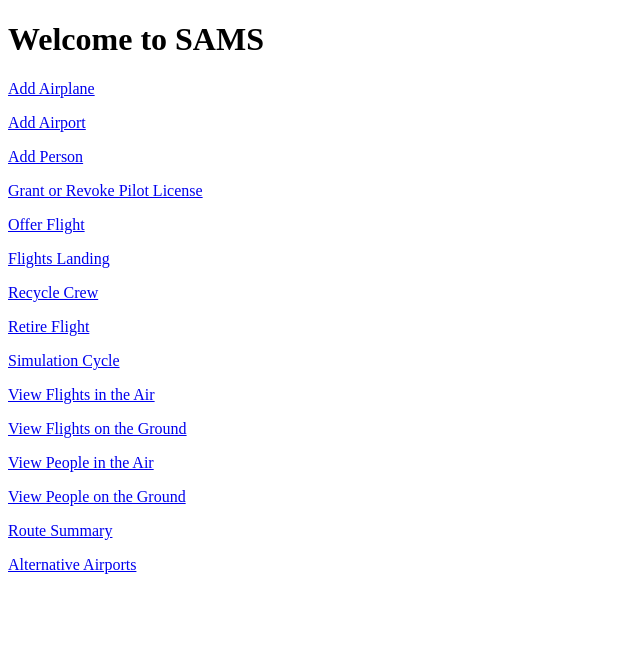
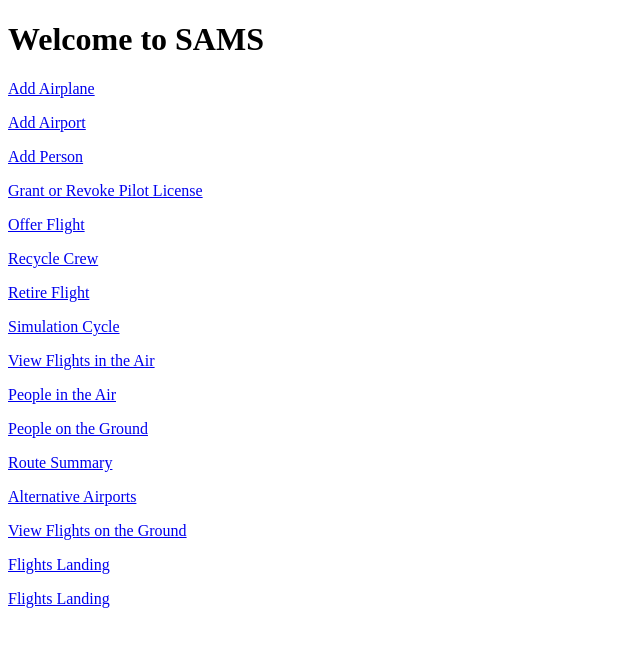
Before and after one commit to simratthind/CS4400_Phase4_37, a Flask app: page / in a window 1280 px wide. Shown: the top 647 px of the page, without its empty margins (0-640 px from the left). Run offline with Flask 3, Linux system fonts and the light colour scheme.

Commit message:
“message”

```diff
--- a/templates/index.html
+++ b/templates/index.html
@@ -8,15 +8,19 @@
     <p><a href="/add_person">Add Person</a></p>
     <p><a href="/toggle_license">Grant or Revoke Pilot License</a></p>
     <p><a href="/offer_flight">Offer Flight</a></p>
-    <p><a href="/flight_landing">Flights Landing</a></p>
     <p><a href="/recycle_crew">Recycle Crew</a></p>
     <p><a href="/retire_flight">Retire Flight</a></p>
     <p><a href="/simulation_cycle">Simulation Cycle</a></p>
     <p><a href="/flights_in_the_air">View Flights in the Air</a></p>
-    <p><a href="/flights_on_the_ground">View Flights on the Ground</a></p>
-    <p><a href="/people_in_the_air">View People in the Air</a></p>
-    <p><a href="/people_on_the_ground">View People on the Ground</a></p>
+    <p><a href="/people_in_the_air">People in the Air</a></p>
+    <p><a href="/people_on_the_ground">People on the Ground</a></p>
     <p><a href="/route_summary">Route Summary</a></p>
     <p><a href="/alternative_airports">Alternative Airports</a></p>
+    <p><a href="/flights_on_the_ground">View Flights on the Ground</a></p>
+    <p><a href="/flight_landing">Flights Landing</a></p>
+    <p><a href="/flight_takeoff">Flights Landing</a></p>
+
+
+
 </body>
 </html>
```
